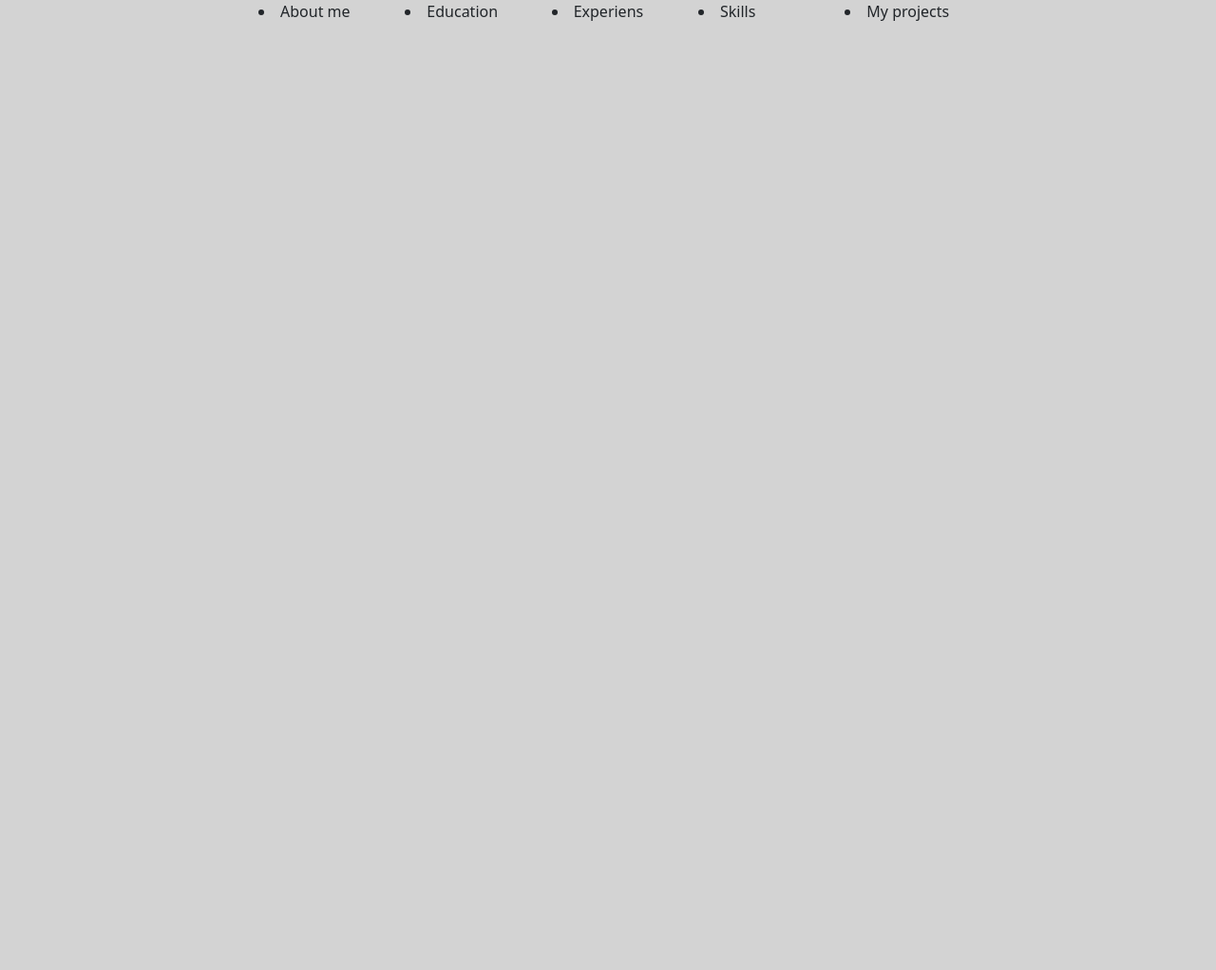
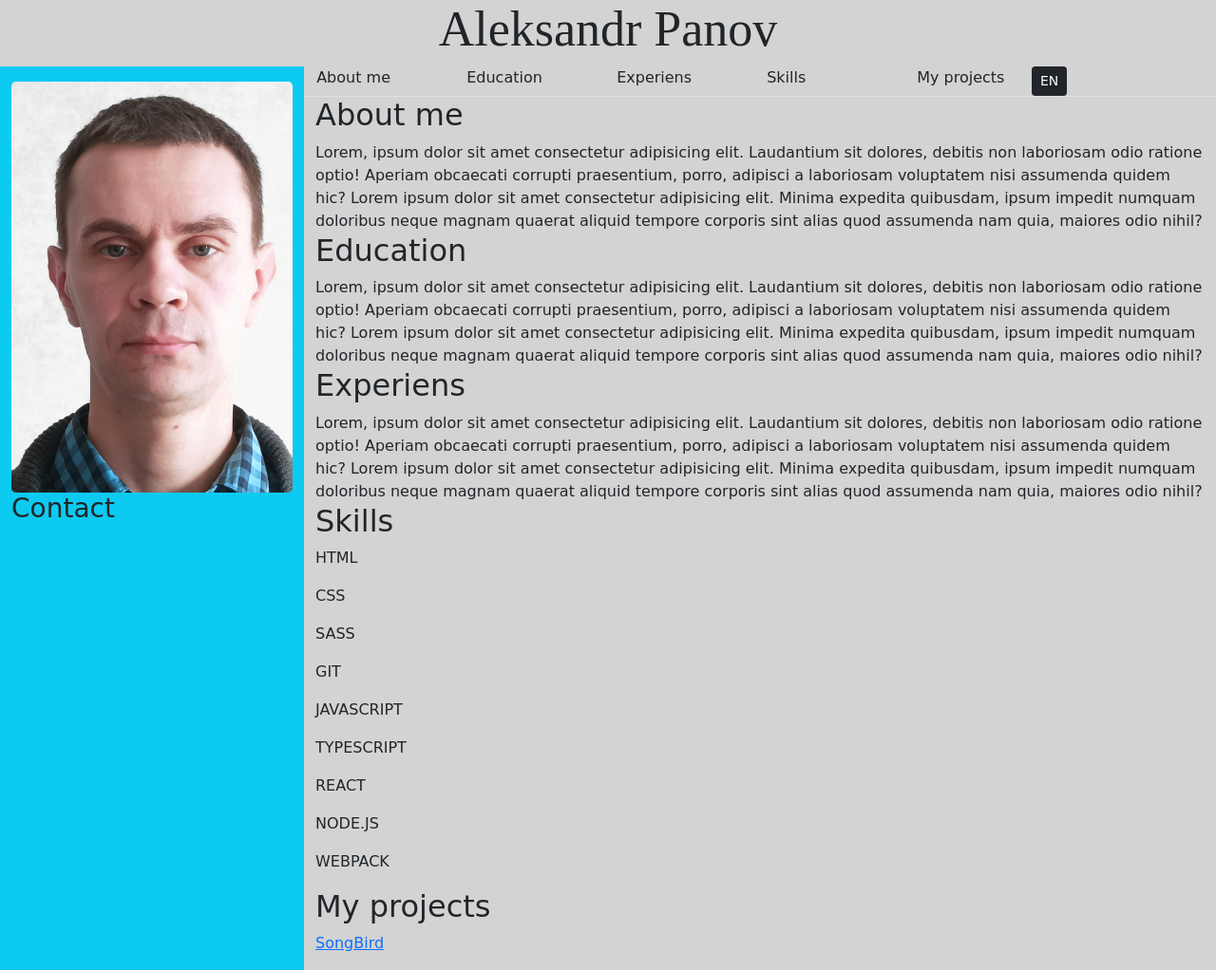
Before and after one commit to unoname/cv, a website: page index.html in a window 1280 px wide. Shown: the whole page at 95% size. Before the commit the page ends 800 px from the top, so only its background shows below. Drawn offline with nearby package versions, Linux system fonts and the light colour scheme; a web font is replaced by a local one.

Commit message:
feat: add markdown and image

```diff
--- a/index.html
+++ b/index.html
@@ -8,24 +8,77 @@
 	<link href="https://cdn.jsdelivr.net/npm/bootstrap@5.0.2/dist/css/bootstrap.min.css" rel="stylesheet"
 		integrity="sha384-EVSTQN3/azprG1Anm3QDgpJLIm9Nao0Yz1ztcQTwFspd3yD65VohhpuuCOmLASjC" crossorigin="anonymous">
 	<link href="style.css" rel="stylesheet">
+	<link href='https://fonts.googleapis.com/css?family=Akronim' rel='stylesheet'>
 	<title>CV</title>
 </head>
 
 <body>
-	<div class="container">
-		<div class="row">
-			<div class="col-md-2">
+	<div class="container-fluid">
+		<header>
+			<h1 class='text-center'>Aleksandr Panov</h1>
+		</header>
+		<div class="row row-col-2">
+			<div class="d-inline-block w-25 bg-info py-3"><img class="my-picture rounded-3"
+					src="assets/image/1674915107743.jpg" alt="'my picture">
+				<div>
+					<h3>Contact</h3>
+				</div>
 			</div>
-			<div class="col-md-10">
-				<nav class="row">
-					<div class="row">
-						<li class="col-md-2">About me</li>
-						<li class="col-md-2">Education</li>
-						<li class="col-md-2">Experiens</li>
-						<li class="col-md-2">Skills</li>
-						<li class="col-md-2">My projects</li>
+			<div class="row col h-25">
+				<nav class="nav border-bottom">
+					<div class="row col-10 justify-content-around ">
+						<li class="col col-md-2 col-sm-2">About me</li>
+						<li class="col col-md-2 col-sm-2">Education</li>
+						<li class="col col-md-2 col-sm-2">Experiens</li>
+						<li class="col col-md-2 col-sm-2">Skills</li>
+						<li class="col col-md-2 col-sm-2">My projects</li>
 					</div>
+					<div class="col-md-2 col-sm-2"><button class='btn btn-dark btn-sm' type="button">EN</button></div>
 				</nav>
+				<div class="container">
+					<h2>About me</h2>
+					<section>Lorem, ipsum dolor sit amet consectetur adipisicing elit. Laudantium sit dolores, debitis non
+						laboriosam odio ratione optio! Aperiam obcaecati corrupti praesentium, porro, adipisci a laboriosam
+						voluptatem nisi assumenda quidem hic? Lorem ipsum dolor sit amet consectetur adipisicing elit. Minima
+						expedita quibusdam, ipsum impedit numquam doloribus neque magnam quaerat aliquid tempore corporis sint alias
+						quod assumenda nam quia, maiores odio nihil?</section>
+				</div>
+				<div class="container">
+					<h2>Education</h2>
+					<section>Lorem, ipsum dolor sit amet consectetur adipisicing elit. Laudantium sit dolores, debitis non
+						laboriosam odio ratione optio! Aperiam obcaecati corrupti praesentium, porro, adipisci a laboriosam
+						voluptatem nisi assumenda quidem hic? Lorem ipsum dolor sit amet consectetur adipisicing elit. Minima
+						expedita quibusdam, ipsum impedit numquam doloribus neque magnam quaerat aliquid tempore corporis sint alias
+						quod assumenda nam quia, maiores odio nihil?</section>
+				</div>
+				<div class="container">
+					<h2>Experiens</h2>
+					<section>Lorem, ipsum dolor sit amet consectetur adipisicing elit. Laudantium sit dolores, debitis non
+						laboriosam odio ratione optio! Aperiam obcaecati corrupti praesentium, porro, adipisci a laboriosam
+						voluptatem nisi assumenda quidem hic? Lorem ipsum dolor sit amet consectetur adipisicing elit. Minima
+						expedita quibusdam, ipsum impedit numquam doloribus neque magnam quaerat aliquid tempore corporis sint alias
+						quod assumenda nam quia, maiores odio nihil?</section>
+				</div>
+				<div class="container">
+					<h2>Skills</h2>
+					<section>
+						<p>HTML</p>
+						<p>CSS</p>
+						<p>SASS</p>
+						<p>GIT</p>
+						<p>JAVASCRIPT</p>
+						<p>TYPESCRIPT</p>
+						<p>REACT</p>
+						<p>NODE.JS</p>
+						<p>WEBPACK</p>
+					</section>
+				</div>
+				<div class="container">
+					<h2>My projects</h2>
+					<section>
+						<p><a href='https://quiz-songbird.netlify.app/' target='_blank' rel="noopener noreferrer">SongBird</a></p>
+					</section>
+				</div>
 			</div>
 		</div>
 	</div>
--- a/style.css
+++ b/style.css
@@ -1,3 +1,13 @@
 body {
 	background-color: lightgrey;
+	font-family: 'Brush Script MT', cursive;
 }
+
+.my-picture {
+	object-fit: scale-down;
+	width: 100%;
+}
+h1 {
+	font-family: 'Akronim';
+	font-size: 52px;
+}
```
Also changed, not shown: package.json (added, +22 -0 lines), assets/image/1674915107743.jpg (added).
